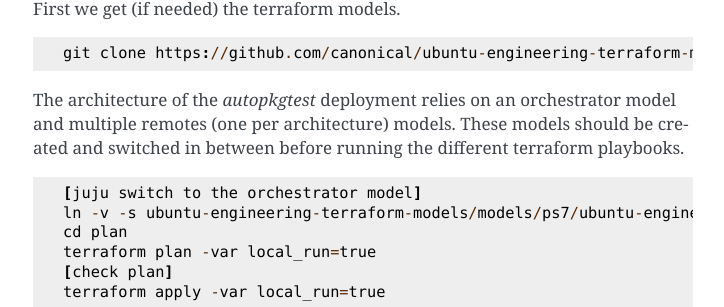
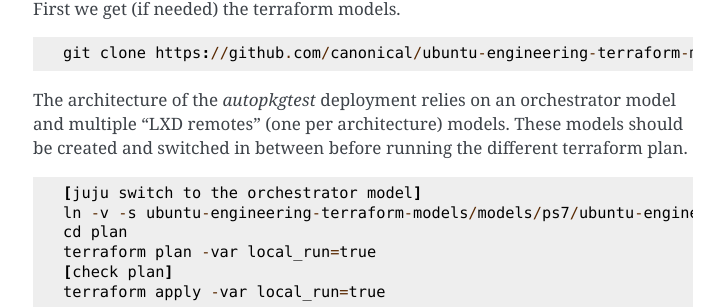
Before and after one commit to canonical/ubuntu-autopkgtest-operators, a Sphinx documentation site: the page built from docs/deploying.rst, in a window 1280 px wide and 900 px high, scrolled down 615 px. Shown: the part 172-479 px from the top of the window, without its empty margins (387-1111 px from the left). Built offline with Sphinx 7.4.7, drawn with Linux system fonts in a browser that asks for light colours.

Commit message:
Small wording fixes

```diff
--- a/docs/deploying.rst
+++ b/docs/deploying.rst
@@ -35,9 +35,9 @@
   git clone https://github.com/canonical/ubuntu-engineering-terraform-models
 
 The architecture of the `autopkgtest` deployment relies on an orchestrator
-model and multiple remotes (one per architecture) models. These models should
-be created and switched in between before running the different terraform
-playbooks.
+model and multiple "LXD remotes" (one per architecture) models. These models
+should be created and switched in between before running the different
+terraform plan.
 
 .. code-block::
 
```
